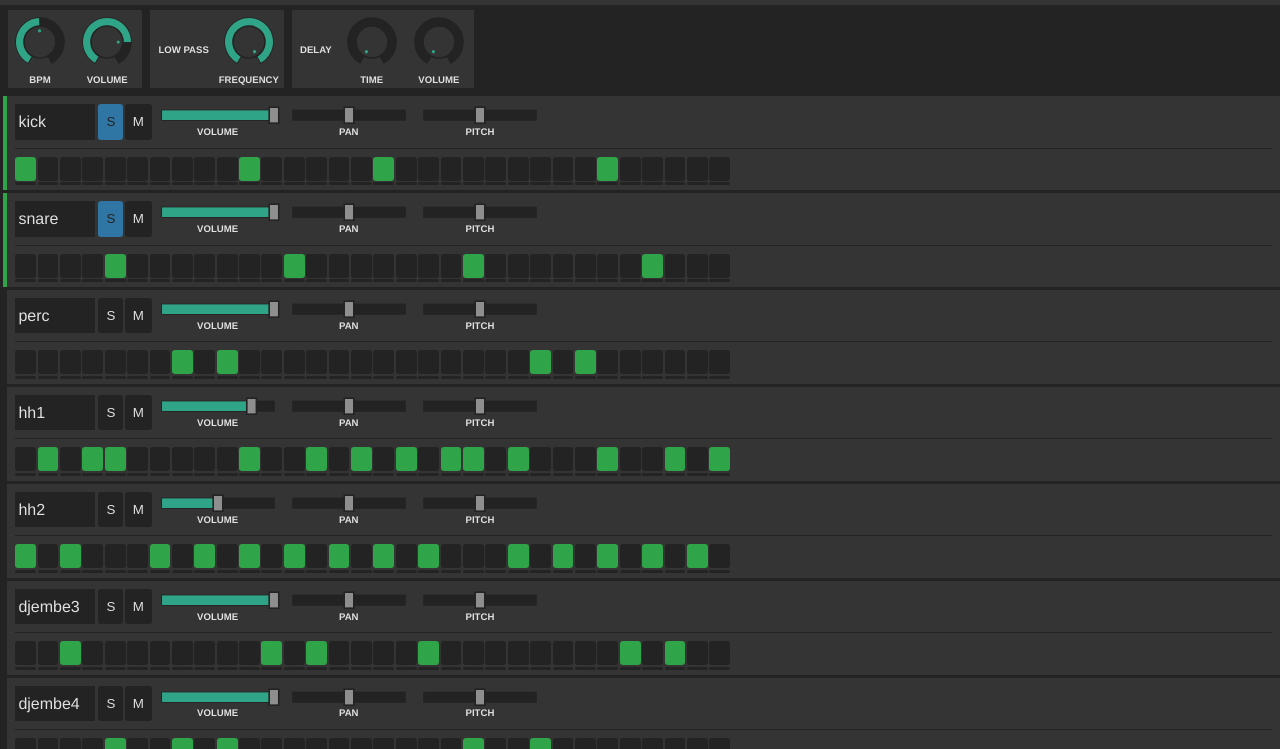
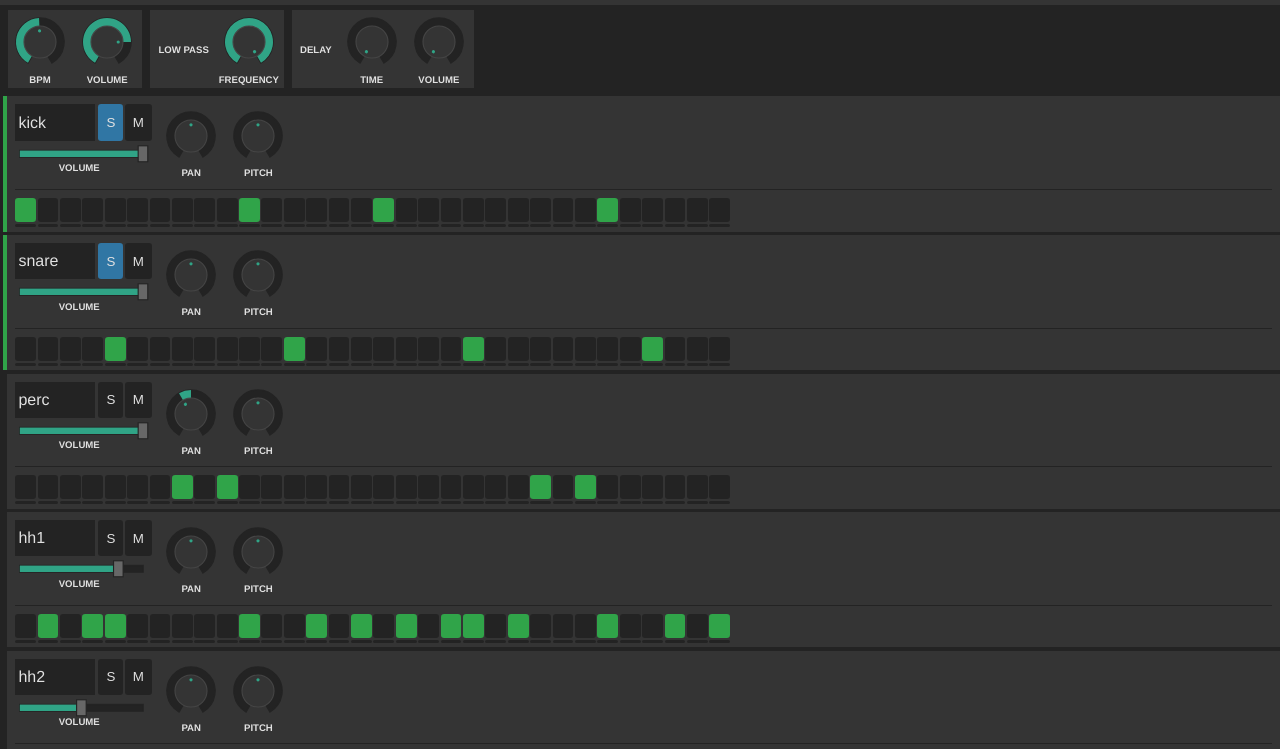
Before and after one commit to meeroslav/ts-809-pure, a website built with Parcel: page src/index.html in a window 1280 px wide. Shown: the part 49-798 px from the top of the page. Built offline with nearby package versions, Linux system fonts and the light colour scheme; files whose address does not match are found by name.

Commit message:
feat(knob): add centralization option

```diff
--- a/src/demo-track.ts
+++ b/src/demo-track.ts
@@ -29,7 +29,7 @@ export const demoRhythm: Tracks = [
     'DnB_Perc_15.wav',
     TRACK_STATE_ON,
     1,
-    0,
+    -.2,
     0,
     [ 0, 0, 0, 0, 0, 0, 0, 1, 0, 1, 0, 0, 0, 0, 0, 0, 0, 0, 0, 0, 0, 0, 0, 1, 0, 1, 0, 0, 0, 0, 0, 0 ],
   ],
--- a/src/helpers/dom-helpers.ts
+++ b/src/helpers/dom-helpers.ts
@@ -43,15 +43,15 @@ const createRange = (callback: (value: number) => void, max = 1, min = 0, step =
   return el;
 };
 
-const FADER_H = 6;
-const FADER_W = 70;
-const FADER_X = 5;
-const FADER_Y = 4;
+const HANDLE_W = 6;
+const HANDLE_H = 10;
+const FADER_H = 4;
+const FADER_W = 80 - HANDLE_W / 2;
+const FADER_X = HANDLE_W / 2;
+const FADER_Y = 6;
 const FADER_W_MIDDLE = FADER_W / 2;
 const FADER_X_MIDDLE = FADER_W_MIDDLE + FADER_X;
-const HANDLE_W = 6;
-const HANDLE_H = 10;
-const HANDLE_OFFSET_H = 2;
+const HANDLE_OFFSET_H = (HANDLE_H - FADER_H) / 2;
 const HANDLE_OFFSET_W = FADER_X - HANDLE_W / 2;
 
 export const createFader = (
@@ -119,16 +119,17 @@ const CIRCLE_SIZE = 15;
 const DIAL_SIZE = 10;
 const DOT_OFFSET = CIRCLE_POS + 7;
 const radianConverter = Math.PI / 180;
-function circlePosX(value: number): number {
-  return CIRCLE_SIZE * Math.cos((value * 3 + 120) * radianConverter) + CIRCLE_POS;
+function circlePosX(value: number, startAngle = 120): number {
+  return CIRCLE_SIZE * Math.cos((value * 3 + startAngle) * radianConverter) + CIRCLE_POS;
 }
-function circlePosY(value: number): number {
-  return CIRCLE_SIZE * Math.sin((value * 3 + 120) * radianConverter) + CIRCLE_POS;
+function circlePosY(value: number, startAngle = 120): number {
+  return CIRCLE_SIZE * Math.sin((value * 3 + startAngle) * radianConverter) + CIRCLE_POS;
 }
 function largeArcFlag(value: number) {
   return value > 60 ? 1 : 0;
 }
 const PATH_PREFIX = `M${circlePosX(0)},${circlePosY(0)}A${CIRCLE_SIZE},${CIRCLE_SIZE},0`;
+const CENTRAL_PATH_PREFIX = `M${circlePosX(0, 270)},${circlePosY(0, 270)}A${CIRCLE_SIZE},${CIRCLE_SIZE},0`;
 const PATH_SUFIX = `L${CIRCLE_POS},${CIRCLE_POS}Z`;
 export const createKnob = (
   label: string,
@@ -136,19 +137,29 @@ export const createKnob = (
   callback: (value: number) => void,
   max = 1,
   min = 0,
-  step = 0.01
+  step = 0.01,
+  centralized = false
 ) => {
   const MAX_MIX_DELTA = (max - min) / 100;
 
   function updateVisuals(val: number) {
-    const norm = (val - min) / MAX_MIX_DELTA;
     const ring: SVGPathElement = svgEl.getElementsByClassName('knob-ring')[0] as SVGPathElement;
-    ring.setAttribute(
-      'd',
-      `${PATH_PREFIX},${largeArcFlag(norm)},1,${circlePosX(norm)},${circlePosY(norm)}${PATH_SUFIX}`
-    );
     const dot: SVGCircleElement = svgEl.getElementsByClassName('knob-indictator-dot')[0] as SVGCircleElement;
-    dot.style.transform = `rotate(${30 + 3 * norm}deg)`;
+    if (centralized) {
+      const norm = val / MAX_MIX_DELTA; //-50..50
+      ring.setAttribute(
+        'd',
+        `${CENTRAL_PATH_PREFIX},0,${val > 0 ? 1 : 0},${circlePosX(norm, 270)},${circlePosY(norm, 270)}${PATH_SUFIX}`
+      );
+      dot.style.transform = `rotate(${180 + 3 * norm}deg)`;
+    } else {
+      const norm = (val - min) / MAX_MIX_DELTA; //0..100
+      ring.setAttribute(
+        'd',
+        `${PATH_PREFIX},${largeArcFlag(norm)},1,${circlePosX(norm)},${circlePosY(norm)}${PATH_SUFIX}`
+      );
+      dot.style.transform = `rotate(${30 + 3 * norm}deg)`;
+    }
   }
 
   function internalCallback(val: number) {
--- a/src/index.css
+++ b/src/index.css
@@ -5,8 +5,8 @@
   --font-size-sm: 0.6rem;
   --cl-gray1: #232323;
   --cl-gray2: #343434;
-  --cl-gray3: #696969;
-  --cl-gray4: #8e8e8e;
+  --cl-gray3: #454545;
+  --cl-gray4: #676767;
   --cl-gray5: #e1e1e1;
   --cl-orange: #a46e30;
   --cl-red: #a43430;
@@ -150,6 +150,12 @@ button {
   margin-bottom: var(--spacing);
 }
 
+.track-info-main {
+  display: flex;
+  max-width: 9rem;
+  flex-wrap: wrap;
+}
+
 .track-name {
   display: flex;
   align-items: center;
@@ -180,7 +186,6 @@ button {
 }
 .track-solo {
   background: var(--cl-solo);
-  color: var(--cl-back);
 }
 
 .step-on,
@@ -269,13 +274,13 @@ button {
 }
 .knob-top {
   fill: var(--cl-gray2);
-  stroke: var(--cl-gray1);
-  stroke-width: 1;
+  stroke: var(--cl-gray3);
+  stroke-width: .7;
 }
 .fader-handle {
   fill: var(--cl-gray4);
   stroke: var(--cl-gray1);
-  stroke-width: 1;
+  stroke-width: .7;
 }
 .knob-indictator-dot {
   transform-origin: center;
--- a/src/index.ts
+++ b/src/index.ts
@@ -117,8 +117,10 @@ const renderTracks = () => {
     const trackEl = createEl('div', 'track');
     // trackInfo element
     const trackInfoEl = createEl('div', 'track-info');
+    const trackMainEl = createEl('div', 'track-info-main');
+
     const nickEl = createEl('span', 'track-name', track[TRACK_NICK]);
-    trackInfoEl.appendChild(nickEl);
+    trackMainEl.appendChild(nickEl);
     const soloEl = createBtn(
       'Solo',
       'S',
@@ -135,7 +137,7 @@ const renderTracks = () => {
         markActiveTracks();
       }
     );
-    trackInfoEl.appendChild(soloEl);
+    trackMainEl.appendChild(soloEl);
     const muteEl = createBtn(
       'Mute',
       'M',
@@ -152,12 +154,14 @@ const renderTracks = () => {
         }
       }
     );
-    trackInfoEl.appendChild(muteEl);
+    trackMainEl.appendChild(muteEl);
     const volumeEl = createFader('volume', track[TRACK_VOLUME], value => {
       track[TRACK_VOLUME] = value;
     });
-    trackInfoEl.appendChild(volumeEl);
-    const panEl = createFader(
+    trackMainEl.appendChild(volumeEl);
+    trackInfoEl.appendChild(trackMainEl);
+
+    const panEl = createKnob(
       'pan',
       track[TRACK_PAN],
       value => {
@@ -169,7 +173,7 @@ const renderTracks = () => {
       true
     );
     trackInfoEl.appendChild(panEl);
-    const pitchEl = createFader(
+    const pitchEl = createKnob(
       'pitch',
       track[TRACK_PITCH],
       value => {
```
